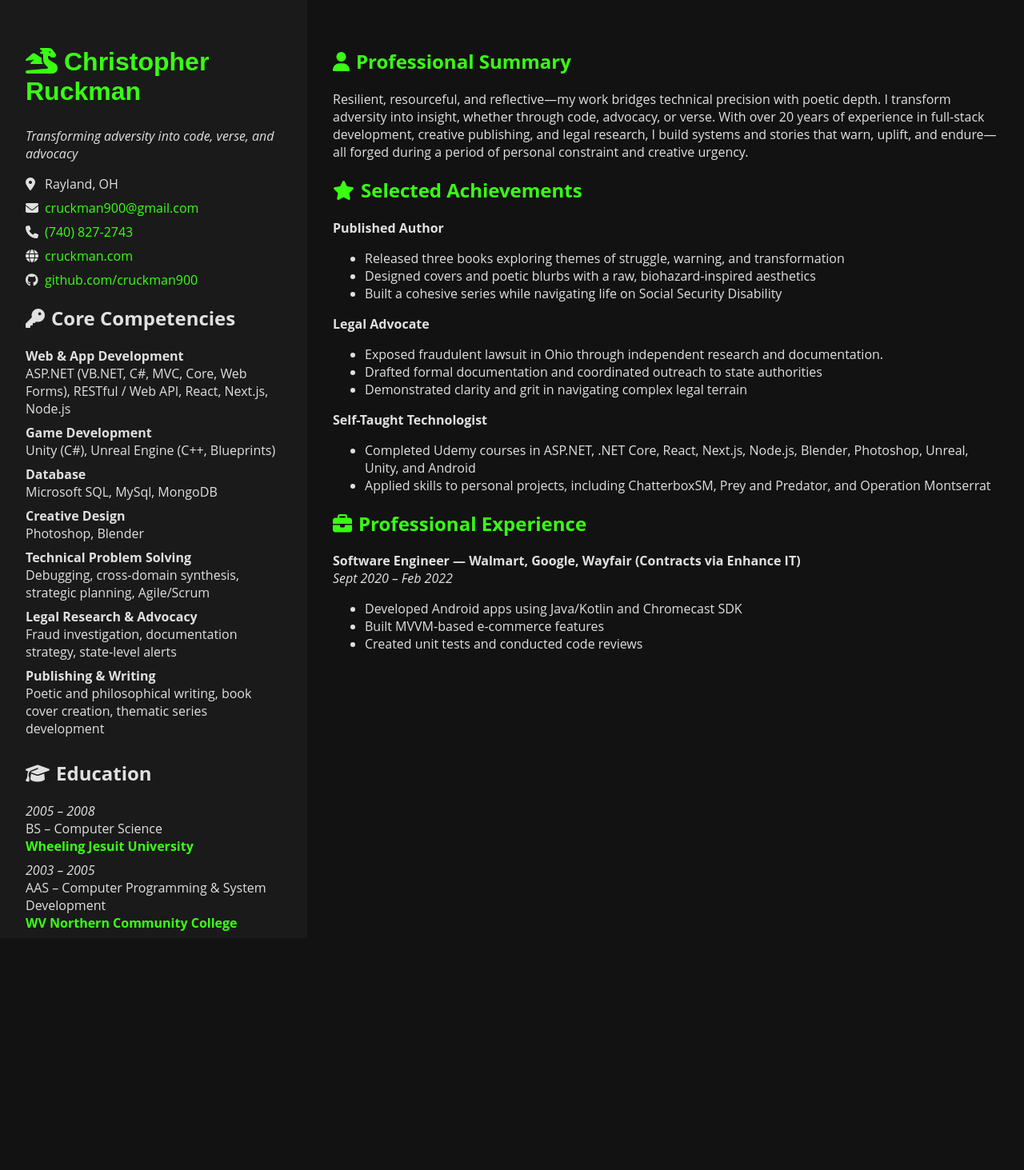
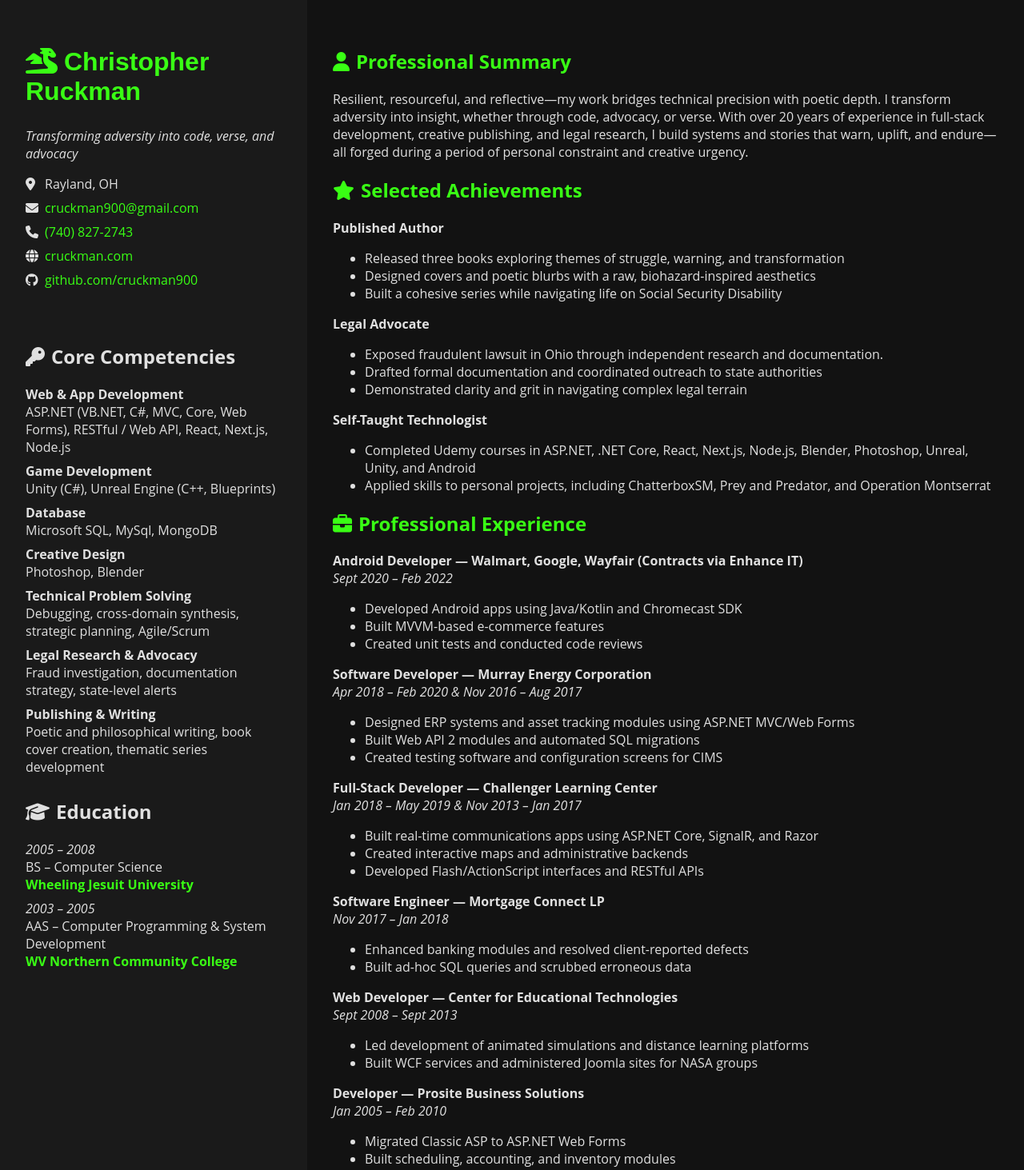
Before and after one commit to cruckman900/portfolio-ts, a Next.js app: page / in a window 1280 px wide. Shown: the top 1463 px of the page at 80% size. Before the commit the page ends 1173 px from the top, so only its background shows below. Built offline with nearby package versions, Linux system fonts and the light colour scheme.

Commit message:
working with layout files for separate pages

```diff
--- a/public/resume.json
+++ b/public/resume.json
@@ -50,13 +50,62 @@
   ],
   "experience": [
     {
-      "title": "Software Engineer",
+      "title": "Android Developer",
       "company": "Walmart, Google, Wayfair (Contracts via Enhance IT)",
       "dates": "Sept 2020 – Feb 2022",
       "details": [
         "Developed Android apps using Java/Kotlin and Chromecast SDK",
         "Built MVVM-based e-commerce features",
         "Created unit tests and conducted code reviews"
+      ]
+    },
+    {
+      "title": "Software Developer",
+      "company": "Murray Energy Corporation",
+      "dates": "Apr 2018 – Feb 2020 & Nov 2016 – Aug 2017",
+      "details": [
+        "Designed ERP systems and asset tracking modules using ASP.NET MVC/Web Forms",
+        "Built Web API 2 modules and automated SQL migrations",
+        "Created testing software and configuration screens for CIMS"
+      ]
+    },
+    {
+      "title": "Full-Stack Developer",
+      "company": "Challenger Learning Center",
+      "dates": "Jan 2018 – May 2019 & Nov 2013 – Jan 2017",
+      "details": [
+        "Built real-time communications apps using ASP.NET Core, SignalR, and Razor",
+        "Created interactive maps and administrative backends",
+        "Developed Flash/ActionScript interfaces and RESTful APIs"
+      ]
+    },
+    {
+      "title": "Software Engineer",
+      "company": "Mortgage Connect LP",
+      "dates": "Nov 2017 – Jan 2018",
+      "details": [
+        "Enhanced banking modules and resolved client-reported defects",
+        "Built ad-hoc SQL queries and scrubbed erroneous data"
+      ]
+    },
+    {
+      "title": "Web Developer",
+      "company": "Center for Educational Technologies",
+      "dates": "Sept 2008 – Sept 2013",
+      "details": [
+        "Led development of animated simulations and distance learning platforms",
+        "Built WCF services and administered Joomla sites for NASA groups"
+      ]
+    },
+    {
+      "title": "Developer",
+      "company": "Prosite Business Solutions",
+      "dates": "Jan 2005 – Feb 2010",
+      "details": [
+        "Migrated Classic ASP to ASP.NET Web Forms",
+        "Built scheduling, accounting, and inventory modules",
+        "Built custom browser for web scraping",
+        "Supported OhioValleyOnline CMS with PayPal integration"
       ]
     }
   ],
--- a/src/components/Achievements.tsx
+++ b/src/components/Achievements.tsx
@@ -9,14 +9,14 @@ const Achievements: React.FC<Props> = ({ achievements }) => (
     <>
     {achievements.map((ach, i) =>
         (
-            <>
-            <h3 key={i}>{ach.category}</h3>
-            <ul>
-                {ach.items.map((item, j) => (
-                    <li key={j}>{item}</li>
-                ))}
-            </ul>
-            </>
+            <div key={i}>
+                <h3>{ach.category}</h3>
+                <ul>
+                    {ach.items.map((item, j) => (
+                        <li key={j}>{item}</li>
+                    ))}
+                </ul>
+            </div>
         )
     )}
     </>
--- a/src/components/Layout.tsx
+++ b/src/components/Layout.tsx
@@ -1,30 +1,15 @@
 import React, { ReactNode } from 'react';
 import Head from 'next/head';
 
-type LayoutProps = {
+type Props = {
     children: ReactNode;
 };
 
-const Layout: React.FC<LayoutProps> = ({ children }) => {
+const Layout: React.FC<Props> = ({ children }) => {
     return (
         <>
         <Head>
             <title>Christopher Ruckman - Resume</title>
-            <meta name="description" content="Multidisciplinary engineer, author, and legal advocate" />
-            <meta property="og:title" content="Christopher Ruckman - Resume" />
-            <meta property="og:type" content="WebPage" />
-            <link rel="icon" type="image/svg+xml" href="/favicon.ico" />
-            <script
-                type="application/ld+json"
-                    dangerouslySetInnerHTML={{
-                        __html: JSON.stringify({
-                            "@context": "https://schema.org",
-                            "@type": "WebPage",
-                            "name": "Christopher Ruckman Resume",
-                            "description": "Multidisciplinary engineer, author, and legal advocate"
-                        })
-                    }}
-            />
         </Head>
 
         <div>
--- a/src/components/Sidebar.tsx
+++ b/src/components/Sidebar.tsx
@@ -1,4 +1,4 @@
-import React from 'react';
+import React, { ReactNode } from 'react';
 import Section from './Section';
 import { Skill, Education } from '@/types/resume';
 
@@ -7,10 +7,13 @@ import '../styles/sidebar.scss';
 interface Props {
     skills: Skill[];
     education: Education[];
+    children: ReactNode;
 };
 
-const Sidebar: React.FC<Props> = ({ skills, education }) => (
+const Sidebar: React.FC<Props> = ({ skills, education, children }) => (
     <div className="sidebar">
+        {children}
+
         <Section class_from_parent="" title="Core Competencies" icon="fas fa-key">
             <>
             {skills.map((skill, i) =>
--- a/src/pages/_app.tsx
+++ b/src/pages/_app.tsx
@@ -1,12 +1,20 @@
 import { AppProps } from 'next/app';
-import Layout from '../components/Layout';
+import { Fragment } from 'react';
+import type { Page } from '../types/page';
 
-const MyApp = ({ Component, pageProps }: AppProps) => {
-    // Check if the page has a custom layout
-    // eslint-disable-next-line @typescript-eslint/no-explicit-any
-    const getLayout = (Component as any).getLayout || ((page: React.ReactNode) => <Layout>{page}</Layout>)
+type Props = AppProps & {
+    Component: Page;
+};
 
-    return getLayout(<Component {...pageProps} />);
+const MyApp = ({ Component, pageProps }: Props) => {
+    const getLayout = Component.getLayout ?? (page => page);
+    const Layout = Component.layout ?? Fragment;
+
+    return (
+        <Layout>
+            {getLayout(<Component {...pageProps} />)}
+        </Layout>
+    )
 }
 
 export default MyApp;
--- a/src/pages/_document.tsx
+++ b/src/pages/_document.tsx
@@ -4,6 +4,21 @@ export default function Document() {
     return (
         <Html>
             <Head>
+                <meta name="description" content="Multidisciplinary engineer, author, and legal advocate" />
+                <meta property="og:title" content="Christopher Ruckman - Resume" />
+                <meta property="og:type" content="WebPage" />
+                <link rel="icon" type="image/svg+xml" href="/favicon.ico" />
+                <script
+                    type="application/ld+json"
+                        dangerouslySetInnerHTML={{
+                            __html: JSON.stringify({
+                                "@context": "https://schema.org",
+                                "@type": "WebPage",
+                                "name": "Christopher Ruckman Resume",
+                                "description": "Multidisciplinary engineer, author, and legal advocate"
+                            })
+                        }}
+                />
                 <link
                     rel="stylesheet"
                     href="https://cdnjs.cloudflare.com/ajax/libs/font-awesome/6.4.0/css/all.min.css"
--- a/src/pages/index.tsx
+++ b/src/pages/index.tsx
@@ -6,6 +6,7 @@ import Section from '../components/Section';
 import Achievements from '@/components/Achievements';
 import Experience from '../components/Experience';
 // import Projects from '../components/Projects';
+import Layout from '@/components/Layout';
 import '../styles/main.scss';
 
 export default function Home() {
@@ -23,8 +24,9 @@ export default function Home() {
         <div className='container'>
             <div className="sidebar-container">
                 <aside>
-                    <Header icon={resume.icon} name={resume.name} tagline={resume.tagline} contact={resume.contact} />
-                    <Sidebar skills={resume.skills} education={resume.education} />
+                    <Sidebar skills={resume.skills} education={resume.education}>
+                        <Header icon={resume.icon} name={resume.name} tagline={resume.tagline} contact={resume.contact} />
+                    </Sidebar>
                 </aside>
             </div>
             <div className="content-container">
@@ -42,4 +44,9 @@ export default function Home() {
             </div>
         </div>
     )
-}
+};
+
+// Define a custom layout for this page
+Home.getLayout = function getLayout(page: React.ReactElement) {
+    return <Layout>{page}</Layout>
+};
--- a/src/styles/base.scss
+++ b/src/styles/base.scss
@@ -1,13 +1,6 @@
-$bg: #121212;
+$light-bg: #1a1a1a;
+$dark-bg: #121212;
 $text: #e0e0e0;
 $accent: #39FF14;
-$sidebar-bg: #1a1a1a;
 $print-text: DarkGray;
 $print-accent: DarkSlateGray;
-
-@mixin noScroll {
-    overflow-x: hidden;
-    overflow-y: hidden;
-    -ms-overflow-style: none;
-    scrollbar-width: none;
-}
--- a/src/styles/header.scss
+++ b/src/styles/header.scss
@@ -1,10 +1,9 @@
 @use 'base';
 
 .header {
-    background-color: base.$sidebar-bg;
     color: base.$text;
     margin: 0;
-    padding: 2rem 2rem 0 2rem;
+    padding: 2rem 0;
 
     h1 {
         font-family: 'Oswald', sans-serif;
@@ -31,11 +30,15 @@
         }
     }
 
+    @media screen and (max-width: 500px) {
+        padding: 0;
+    }
+
     @media print {
         background-color: white;
         color: base.$print-text;
         margin: 0;
-        padding: 0 1rem;
+        padding: 0;
 
         h1 {
             color: base.$print-accent;
--- a/src/styles/main.scss
+++ b/src/styles/main.scss
@@ -1,7 +1,7 @@
 @use 'base';
 
 body {
-    background-color: base.$bg;
+    background-color: base.$light-bg;
     color: base.$text;
     font-family: 'Open Sans', sans-serif;
     margin: 0;
@@ -34,14 +34,9 @@ i {
 }
 
 .sidebar-container {
-    background-color: base.$sidebar-bg;
     min-height: 100vh;
     min-width: 18rem;
     width: 30%;
-
-    aside {
-        background-color: base.$sidebar-bg;
-    }
 
     @media screen and (max-width: 500px) {
         width: 100%
@@ -52,6 +47,7 @@ i {
     max-width: 70%;
 
     main {
+        background-color: base.$dark-bg;
         padding: 2rem;
         padding-top: 2.5rem;
 
@@ -76,12 +72,15 @@ i {
     }
 
     @media screen and (max-width: 500px) {
-        width: 100%;
-        padding: 0 2rem;
+        main {
+            background-color: base.$light-bg;
+            width: 100%;
+            padding: 0 2rem;
 
-        Section {
-            padding: 0;
-            width: calc(100vw - 4rem);
+            Section {
+                padding: 0;
+                width: calc(100vw - 4rem);
+            }
         }
     }
 }
```
Also changed, not shown: src/pages/projects.tsx (added, +18 -0 lines), src/types/page.d.ts (added, +8 -0 lines).
